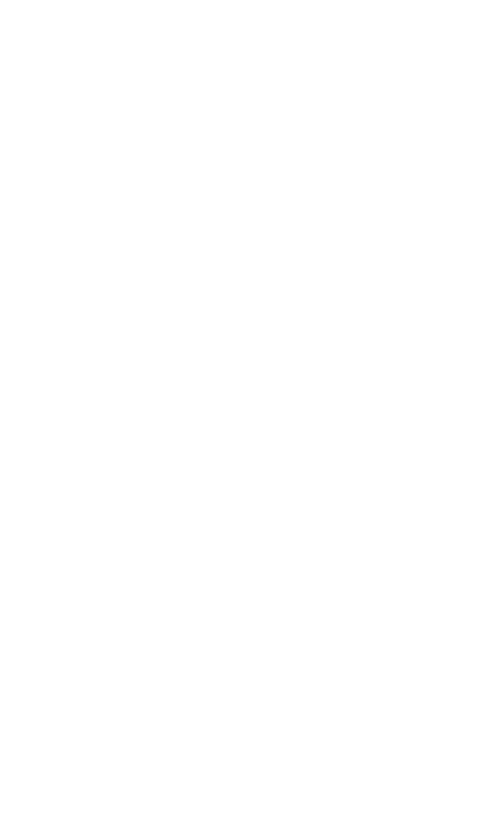
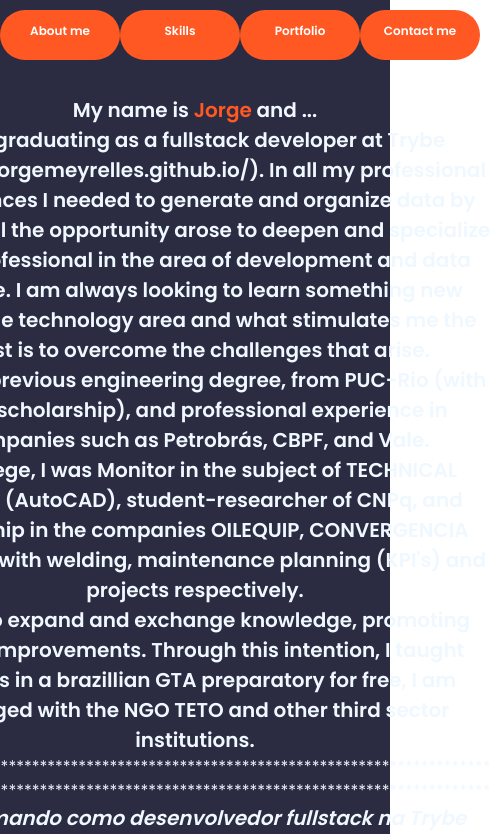
Before and after one commit to jorgemeyrelles/jorgemeyrelles.github.io, a React (Create React App) app: page /aboutme in a window 390 px wide. Shown: the top 834 px of the page, 491 px wide, since content can reach past the window. Built offline with nearby package versions, Linux system fonts and the light colour scheme; a web font is replaced by a local one.

Commit message:
feat: about me

```diff
--- a/src/App.js
+++ b/src/App.js
@@ -2,14 +2,16 @@
 import Home from './pages/Home';
 import { Route, Switch } from 'react-router-dom';
 import Portifolio from './pages/Portifolio';
-import Profile from './PortfolioContent/Home/Profile';
-import Footer from './PortfolioContent/Home/Footer/Footer';
+import AboutMe from './pages/AboutMe';
+// import Profile from './PortfolioContent/Home/Profile';
+// import Footer from './PortfolioContent/Home/Footer/Footer';
 
 function App() {
   return (
     <Switch>
       <Route exact path="/" component= { Home } />
-      <Route exact path="/portifolio" component= {Portifolio} />
+      <Route exact path="/portfolio" component= { Portifolio } />
+      <Route exact path="/aboutme" component={ AboutMe } />
     </Switch>
     // <div>
     //   <Profile />
--- /dev/null
+++ b/src/PortfolioContent/AboutMe/About.css
@@ -0,0 +1,153 @@
+.profile-container {
+  display: flex;
+  align-items: center;
+  text-align: center;
+  justify-content: center;
+  height: 10%;
+  min-height: fit-content;
+  /* background-color: rgba(5, 5, 31, 0.849); */
+  /* background-image: url(); */
+}
+
+.profile-parent {
+  display: flex;
+  align-items: center;
+  color: aliceblue;
+}
+
+.profile-details-name {
+  font-size: 24px;
+  font-family: 'Poppins SemiBold';
+}
+
+.profile-details-role {
+  display: flex;
+  flex-direction: column;
+  margin: 14px 0 24px 0;
+}
+
+.profile-details-role h1 {
+  font-size: 40px;
+  font-family: cursive;
+}
+
+.primary-text {
+  color: (--white);
+}
+
+.highlighted-text {
+  color: var(--dark-orange);
+}
+
+.profile-role-tagline {
+  font-size: 19px;
+  margin: 5px 0 0 0;
+  font-family: 'Poppins light';
+}
+
+.profile-options .highlighted-btn {
+  margin: 0 0 0 28px;
+}
+
+.profile-options .highlighted-btn:hover {
+  margin: 0 0 0 28px;
+  background-color: cornsilk;
+  color: #111;
+}
+
+.profile-picture {
+  display: flex;
+  align-items: center;
+  justify-content: center;
+  box-shadow: 0 1px 0px 0px var(--white);
+  border-radius: 50%;
+  height: 380px;
+  width: 380px;
+  margin: 0 0 0 100px;
+}
+
+.profile-picture-background {
+  height: 92%;
+  width: 92%;
+  /* background-color: aliceblue; */
+  background-size: cover;
+  border-radius: 50%;
+  background-image: url('../../img/prof.jpeg');
+  background-repeat: no-repeat;
+  background-position: center;
+}
+
+.profile-picture-background:hover {
+  transform: scale(1.07);
+  transition: 1s ease-out;
+}
+
+.colz .colz-icon img{
+  color: white;
+  padding: 8px;
+  padding-left: 0;;
+}
+
+.colz .colz-icon img:hover {
+  transform: scale(1.5);
+}
+
+@media screen and (max-width: 1110px) {
+  .profile-picture {
+    margin: 0 0 0 80px;
+  }
+  .profile-details-name {
+    font-size: 20px;
+  }
+  .profile-details-role .primary-text {
+    font-size: 12px;
+  }
+  .profile-options .btn {
+    width: 120px;
+    padding: 11px 0;
+    z-index: 700;
+  }
+}
+
+@media screen and (max-width: 910px) {
+  .profile-picture {
+    height: 320px;
+    width: 320px;
+    margin: 0 0 0 4px;
+  }
+}
+
+@media screen and (max-width: 810px) {
+  .profile-picture {
+    margin: 0 !important;
+  }
+  .profile-parent {
+    flex-direction: column-reverse;
+    /* margin: 50px 0 0 0; */
+  }
+  .profile-options {
+    display: flex;
+    justify-content: space-evenly;
+  }
+  .profile-details {
+    margin: 25px 0 0;
+  }
+  .profile-options .highlighted-btn {
+    margin: 0 !important;
+  }
+  .profile-options,
+  .profile-details-role {
+    text-align: center;
+  }
+}
+
+@media screen and (max-width: 375px) {
+  .profile-picture {
+    height: 275px;
+    width: 275px;
+    margin-top: -90px;
+  }
+  .profile-details {
+    width: 90%;
+  }
+}
--- /dev/null
+++ b/src/PortfolioContent/AboutMe/About.js
@@ -0,0 +1,74 @@
+import React from 'react';
+import './About.css';
+
+function About() {
+  return (
+    <div className='profile-container'>
+      <div className='profile-parent'>
+        <div className='profile-details'>
+          <div className="profile-details-name">
+            <span className="primary-text">
+              {' '}
+              My name is <span className="highlighted-text">Jorge</span> and ...
+            </span>
+          </div>
+          <div className="profile-details-name">
+            <div className="primary-text">
+              {' '}
+              I am graduating as a fullstack developer at Trybe (https://jorgemeyrelles.github.io/). In all my professional experiences I needed to generate and organize data by Excel, until the opportunity arose to deepen and specialize as a professional in the area of development and data science.
+              I am always looking to learn something new within the technology area and what stimulates me the most is to overcome the challenges that arise.
+            </div>
+            <div className="primary-text">
+              {' '}
+              I have a previous engineering degree, from PUC-Rio (with 100% scholarship), and professional experience in companies such as Petrobrás, CBPF, and Vale.
+            </div>
+            <div className="primary-text">
+              {' '}
+              In college, I was Monitor in the subject of TECHNICAL DESIGN (AutoCAD), student-researcher of CNPq, and internship in the companies OILEQUIP, CONVERGENCIA and CPTI with welding, maintenance planning (KPI's) and projects respectively.
+            </div>
+            <div className="primary-text">
+              {' '}
+              I seek to expand and exchange knowledge, promoting social improvements. Through this intention, I taught classes in a brazillian GTA preparatory for free, I am engaged with the NGO TETO and other third sector institutions.
+            </div>
+          </div>
+          <div>****************************************************************************</div>
+          <div className="profile-details-name">
+            <span className="primary-text">
+              {' '}
+              <div
+                class="badge-base LI-profile-badge"
+                data-locale="pt_BR"
+                data-size="large"
+                data-theme="light"
+                data-type="HORIZONTAL"
+                data-vanity="jorgemeyrelles"
+                data-version="v1"
+                style={ { textAlign: '-webkit-center' } }
+              >
+                <a
+                  class="badge-base__link LI-simple-link"
+                  href="https://br.linkedin.com/in/jorgemeyrelles?trk=profile-badge"
+                >
+                  {/* Jorge Meyrelles Jr. */}
+                </a>
+              </div>
+            </span>
+          </div>
+          <div>****************************************************************************</div>
+          <div className="profile-details-name">
+            <span style={ { fontStyle: 'italic' } } className="primary-text">
+              {' '}
+              Me formando como desenvolvedor fullstack na Trybe (https://jorgemeyrelles.github.io/). Em todas as minhas experiencias profissionais precisei gerar e organizar dados por Excel, até que surgiu a oportunidade de me aprofundar e especializar como um profissional na área de desenvolvimento e ciência de dados.
+              Estou sempre buscando aprender algo novo dentro da área de tecnologia e o que mais me estimula é superar os desafios que surgem.
+              Tenho formação prévia em engenharia, cursada na PUC-Rio (com bolsa 100%), e passagem profissional em empresas como Petrobrás, CBPF, Vale.
+              Na faculdade, fui Monitor na matéria de DESENHO TÉCNICO (AutoCAD), aluno - pesquisador do CNPq, além de estagiar nas empresas OILEQUIP, CONVERGENCIA e CPTI com soldagens, planejamento de manutenção (KPI's) e projetos respectivamente.
+              Procuro expandir e trocar conhecimentos, promovendo melhorias sociais. Através dessa intenção, ministrei aulas num Pré Vestibular Comunitário, estou engajado junto a ONG TETO e outras instituições do terceiro setor.
+            </span>
+          </div>
+        </div>
+      </div>
+    </div>
+  );
+}
+
+export default About;
--- a/src/PortfolioContent/Home/Footer/Footer.js
+++ b/src/PortfolioContent/Home/Footer/Footer.js
@@ -7,9 +7,9 @@
   return (
     <div className="footer-container">
       <div className="footer-parent">
-        <div style={ { marginLeft: '30%', position: 'absolute', bottom: '20px', fontStyle: 'italic' } }>
+        {/* <div style={ { marginLeft: '30%', position: 'absolute', bottom: '20px', fontStyle: 'italic' } }>
           @2021 - All Rights reserved
-        </div>
+        </div> */}
         <img src="https://mellopipelines.com/public/image/footer-hills.png" alt="footer back" />
       </div>
     </div>
--- a/src/PortfolioContent/Home/Header/Header.js
+++ b/src/PortfolioContent/Home/Header/Header.js
@@ -7,21 +7,40 @@
 function Header() {
   const history = useHistory();
   return (
-    <div style={ { margin: '10px 0', width: '100%', height: '50px' } }>
+    <div style={ { display: 'flex', margin: '10px 0', width: '100%', height: '50px' } }>
         <nav className="profile-options">
-          <div className="btn highlighted-btn">About me</div>
+          <div
+            role="button"
+            tabIndex="0"
+            onKeyPress={ () => history.push('/aboutme') }
+            onClick={ () => history.push('/aboutme') }
+            className="btn highlighted-btn"
+          >
+            About me
+          </div>
           <div className="btn highlighted-btn">Skills</div>
           <div
             role="button"
             tabIndex="0"
-            onKeyPress={ () => history.push('/portifolio') }
-            onClick={ () => history.push('/portifolio') }
+            onKeyPress={ () => history.push('/portfolio') }
+            onClick={ () => history.push('/portfolio') }
             className="btn highlighted-btn"
           >
             Portfolio
           </div>
           <div className="btn highlighted-btn">Contact me</div>
         </nav>
+        {/* <div style={ { position: 'absolute', right: '5%' } } className="profile-options">
+          <div
+            role="button"
+            tabIndex="0"
+            onKeyPress={ () => history.push('/') }
+            onClick={ () => history.push('/') }
+            className="btn highlighted-btn"
+          >
+            Home
+          </div>
+        </div> */}
       </div>
   );
 }
--- a/src/index.js
+++ b/src/index.js
@@ -5,9 +5,10 @@
 import reportWebVitals from './reportWebVitals';
 import './index.css';
 import './App.css';
+require('dotenv').config();
 
 ReactDOM.render(
-  <BrowserRouter>
+  <BrowserRouter basename={process.env.PUBLIC_URL}>
     <App />
   </BrowserRouter>,
   document.getElementById('root')
--- /dev/null
+++ b/src/pages/AboutMe.js
@@ -0,0 +1,19 @@
+import React from 'react';
+import About from '../PortfolioContent/AboutMe/About';
+import Footer from '../PortfolioContent/Home/Footer/Footer';
+import Header from '../PortfolioContent/Home/Header/Header';
+import './Home.css';
+
+// import { Container } from './styles';
+
+function AboutMe() {
+  return (
+    <div className="home-container">
+      <Header />
+      <About />
+      <Footer />
+    </div>
+  );
+}
+
+export default AboutMe;
--- a/src/pages/Portifolio.js
+++ b/src/pages/Portifolio.js
@@ -20,7 +20,7 @@
   }
   return(
     <main style={ { position: 'absolute', textAlign: 'center', left: '35%' } }>
-      <div style={ styleTitle }>Portifolio</div>
+      <div style={ styleTitle }>Portfolio</div>
       <ul style={ { textAlign: 'center', position: 'relative', top: '50%' } }>
         <li style={ styleName }>
           <a href="https://jorgemeyrelles.github.io/triviagame/">
```
